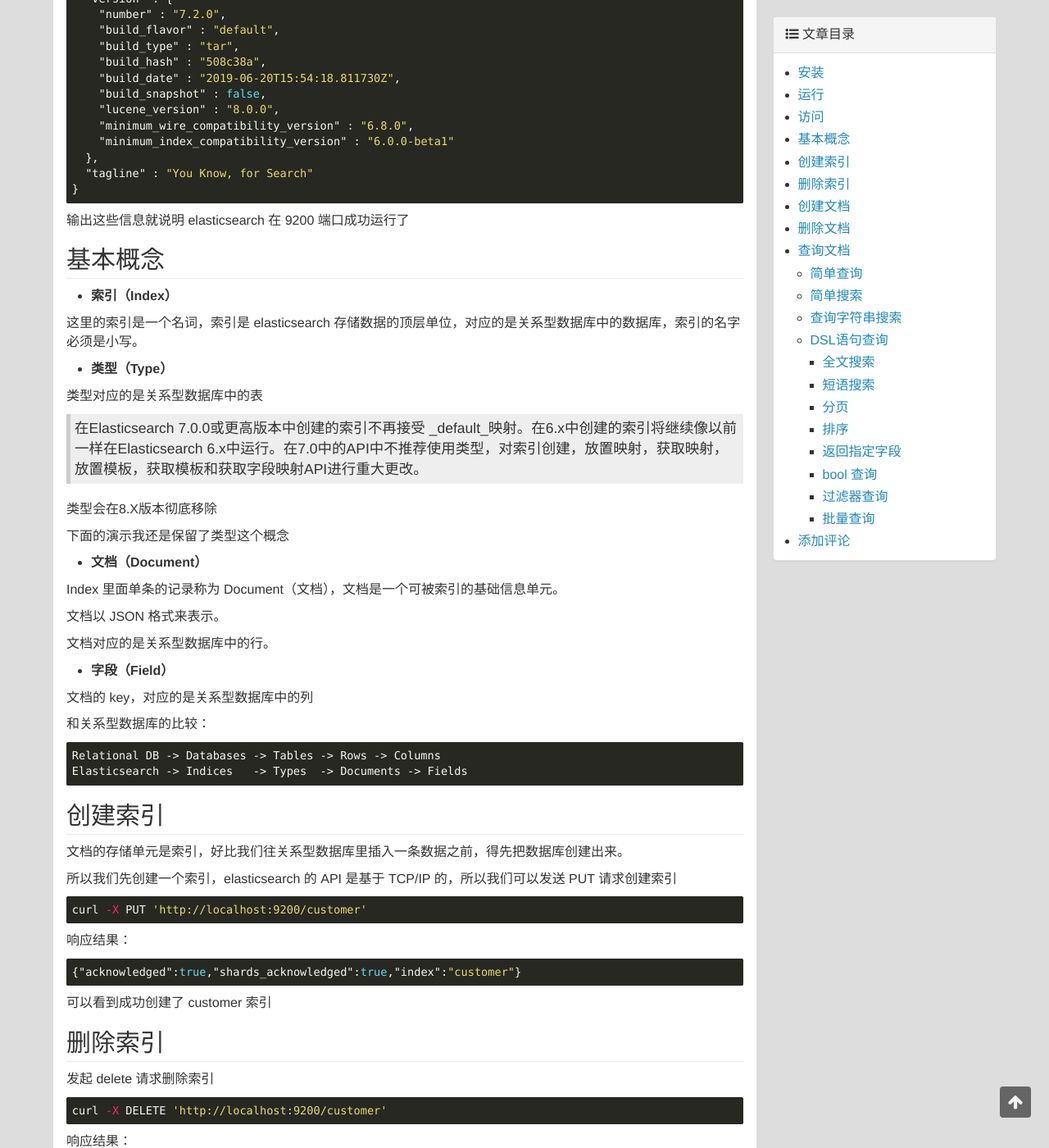
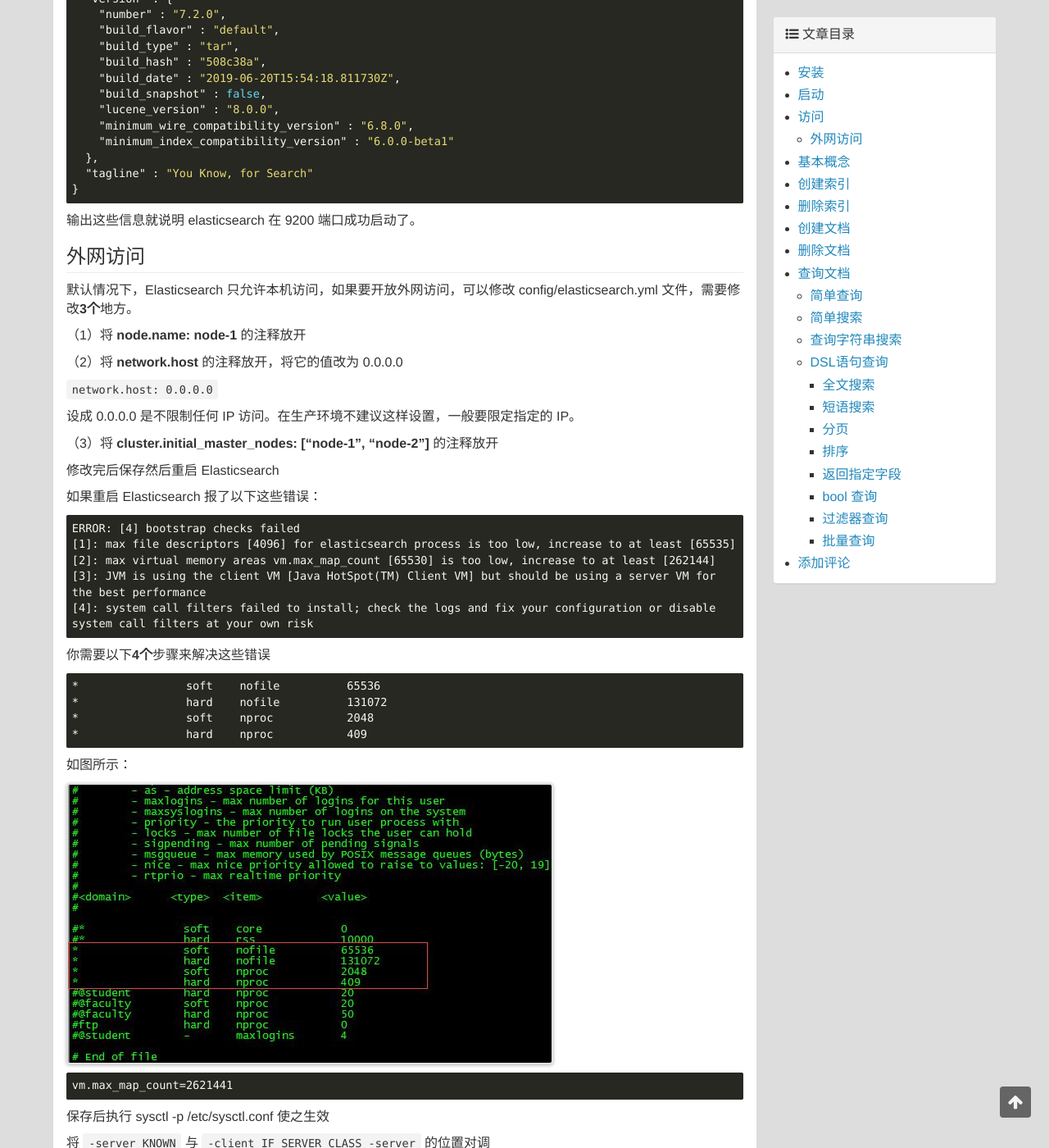
Before and after one commit to miansen/miansen.github.io, a Jekyll site: the page built from _posts/2019-07-20-elasticsearch-base.md, in a window 1280 px wide and 1400 px high, scrolled down 1269 px. Shown: the whole window at 82% size. Built offline with Jekyll 4.4.1, drawn with Linux system fonts in a browser that asks for light colours; comment, search, counter and statistics services are not loaded; some of the changed text lies outside the part shown.

Commit message:
开放外网访问

````diff
--- a/_posts/2019-07-20-elasticsearch-base.md
+++ b/_posts/2019-07-20-elasticsearch-base.md
@@ -26,7 +26,7 @@
 
 官方下载地址：[https://www.elastic.co/cn/downloads/elasticsearch](https://www.elastic.co/cn/downloads/elasticsearch)
 
-我这里下载的是最新版本
+我这里下载的是最新版本 7.2.0
 
 ```shell
 wget https://artifacts.elastic.co/downloads/elasticsearch/elasticsearch-7.2.0-linux-x86_64.tar.gz
@@ -38,28 +38,28 @@
 tar zxvf elasticsearch-7.2.0-linux-x86_64.tar.gz -C
 ```
 
-## 运行
+## 启动
 
-输入以下命令运行 elasticsearch
+输入以下命令启动 elasticsearch
 
 ```shell
 cd elasticsearch-7.2.0
 ./bin/elasticsearch
 ```
 
-如果这时候报错：
+如果报了下面这个错误：
 
 ```
 lasticsearchException[X-Pack is not supported and Machine Learning is not available for [linux-x86]; you can use the other X-Pack features (unsupported) by setting xpack.ml.enabled: false in elasticsearch.yml]
 ```
 
-则编辑 elasticsearch.yml 文件
+可以编辑 config/elasticsearch.yml 文件
 
 ```shell
 vi config/elasticsearch.yml
 ```
 
-在最末尾加入以下配置
+在最末尾加入这个配置
 
 ```yml
 xpack.ml.enabled: false
@@ -92,7 +92,69 @@
 }
 ```
 
-输出这些信息就说明 elasticsearch 在 9200 端口成功运行了
+输出这些信息就说明 elasticsearch 在 9200 端口成功启动了。
+
+### 外网访问
+
+默认情况下，Elasticsearch 只允许本机访问，如果要开放外网访问，可以修改 config/elasticsearch.yml 文件，需要修改**3个**地方。
+
+（1）将 **node.name: node-1** 的注释放开
+
+（2）将 **network.host** 的注释放开，将它的值改为 0.0.0.0
+
+`network.host: 0.0.0.0`
+
+设成 0.0.0.0 是不限制任何 IP 访问。在生产环境不建议这样设置，一般要限定指定的 IP。
+
+（3）将 **cluster.initial_master_nodes: ["node-1", "node-2"]** 的注释放开
+
+修改完后保存然后重启 Elasticsearch
+
+如果重启 Elasticsearch 报了以下这些错误：
+
+```
+ERROR: [4] bootstrap checks failed
+[1]: max file descriptors [4096] for elasticsearch process is too low, increase to at least [65535]
+[2]: max virtual memory areas vm.max_map_count [65530] is too low, increase to at least [262144]
+[3]: JVM is using the client VM [Java HotSpot(TM) Client VM] but should be using a server VM for the best performance
+[4]: system call filters failed to install; check the logs and fix your configuration or disable system call filters at your own risk
+```
+
+你需要以下**4个**步骤来解决这些错误
+
+[1]: 切换到root用户  编辑 /etc/security/limits.conf，在文件中添加如下配置
+
+```
+*                soft    nofile          65536
+*                hard    nofile          131072
+*                soft    nproc           2048
+*                hard    nproc           409
+```
+
+如图所示：
+
+![image](https://miansen.wang/assets/20190728175432.jpg)
+
+[2]: 依然使用root用户 编辑 /etc/sysctl.conf，在最末尾添加如下配置
+
+```
+vm.max_map_count=2621441
+```
+
+保存后执行 sysctl -p /etc/sysctl.conf 使之生效
+
+[3]: 编辑文件 JAVA_HOME\jre\lib\i386\jvm.cfg
+
+将 `-server KNOWN` 与 `-client IF_SERVER_CLASS -server` 的位置对调
+
+[4]: 编辑文件 config/elasticsearch.yml，将 `bootstrap.memory_lock: true` 的注释放开，把它的值改为 false，然后在下一行添加配置 `bootstrap.system_call_filter: false`
+
+```
+bootstrap.memory_lock: false
+bootstrap.system_call_filter: false
+```
+
+全部修改完后，需要退出当前用户，**重新登录**服务器才生效
 
 ## 基本概念
 
````
Also changed, not shown: assets/20190728175432.jpg (added).
